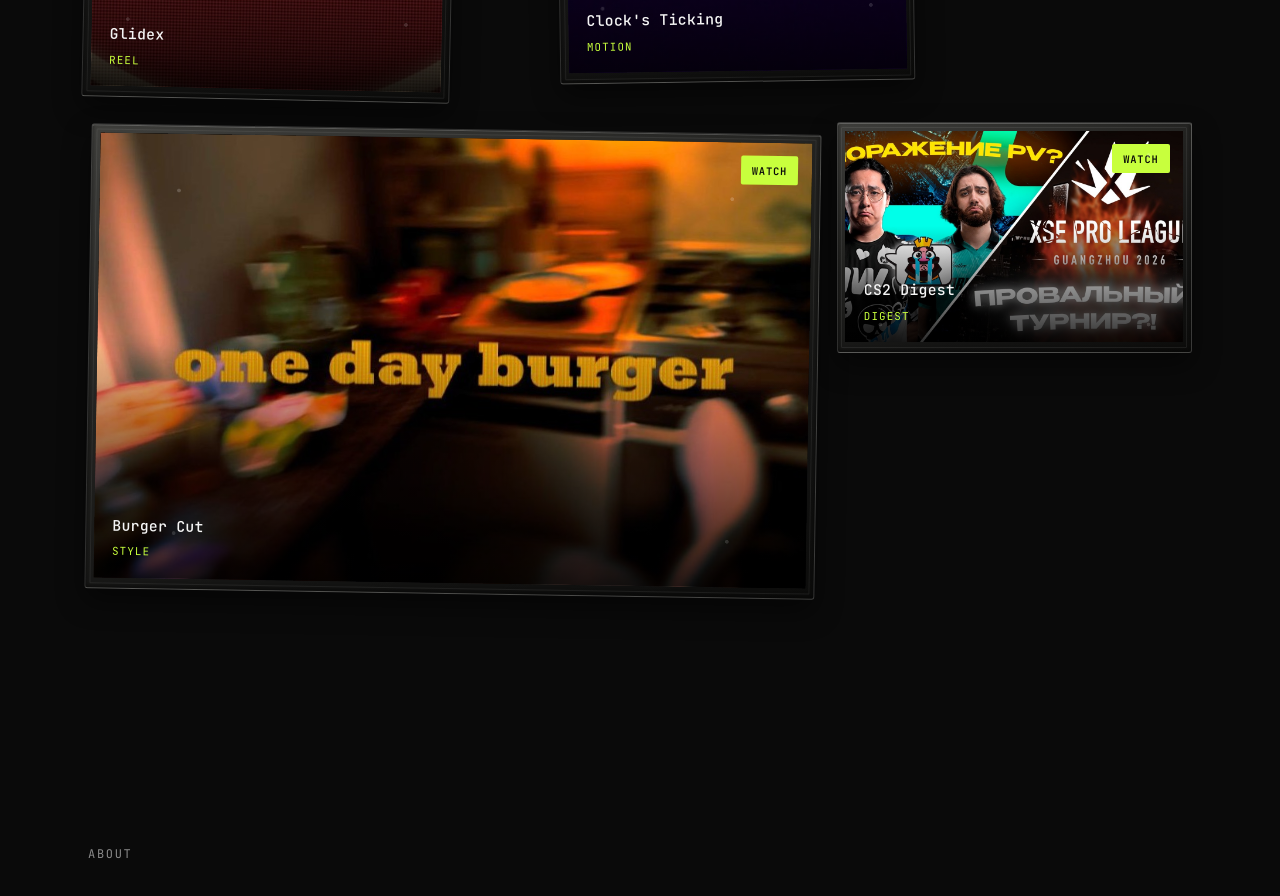
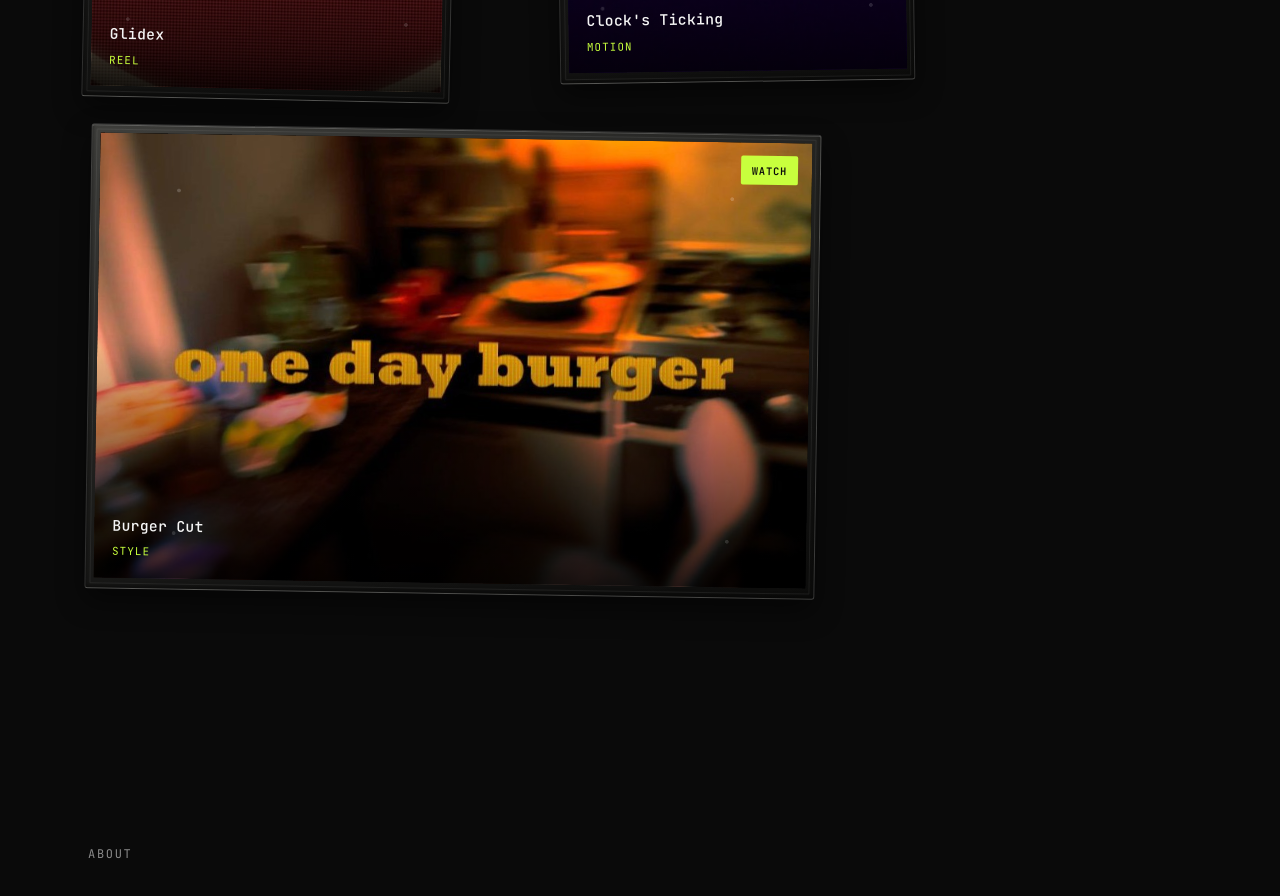
Before and after one commit to huanmrvz/huanmrvz.github.io, a React (Vite) app: page / in a window 1280 px wide. Shown: the part 2240-3136 px from the top of the page. Built offline with nearby package versions, Linux system fonts and the light colour scheme; a web font is replaced by a local one.

Commit message:
Remove CS2 Digest from portfolio
* Remove CS2 Digest from portfolio

* Fix embed URL patterns while removing CS2 Digest

* Remove CS2 Digest without changing embed helpers

```diff
--- a/src/data/works.js
+++ b/src/data/works.js
@@ -60,16 +60,6 @@ export const works = [
     url: "https://www.tiktok.com/@huanmrvz/video/7661282048660868373",
     span: 8,
   },
-  {
-    id: "cs2-digest",
-    title: { ru: "CS2 Digest", en: "CS2 Digest" },
-    tag: { ru: "Дайджест", en: "Digest" },
-    poster: "/works/cs2-digest.jpg",
-    preview: null,
-    video: null,
-    url: "https://youtu.be/ViXlQpNwhg8",
-    span: 4,
-  },
 ];
 
 export function toEmbedUrl(url) {
```
